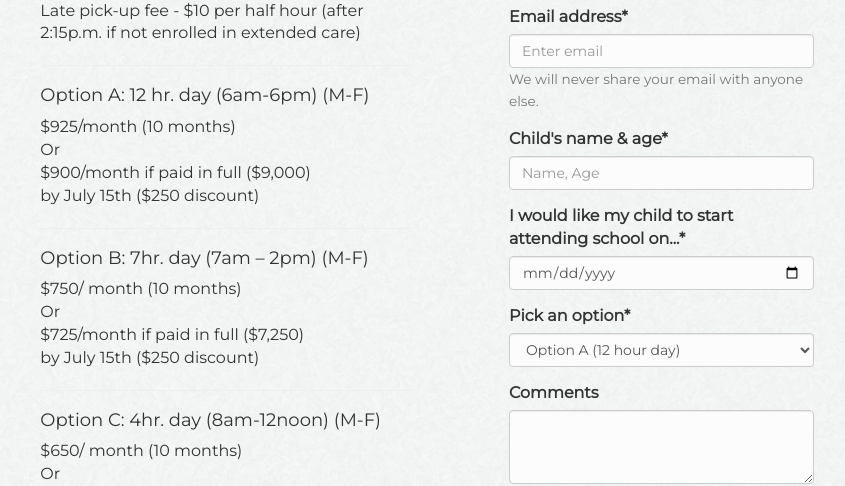
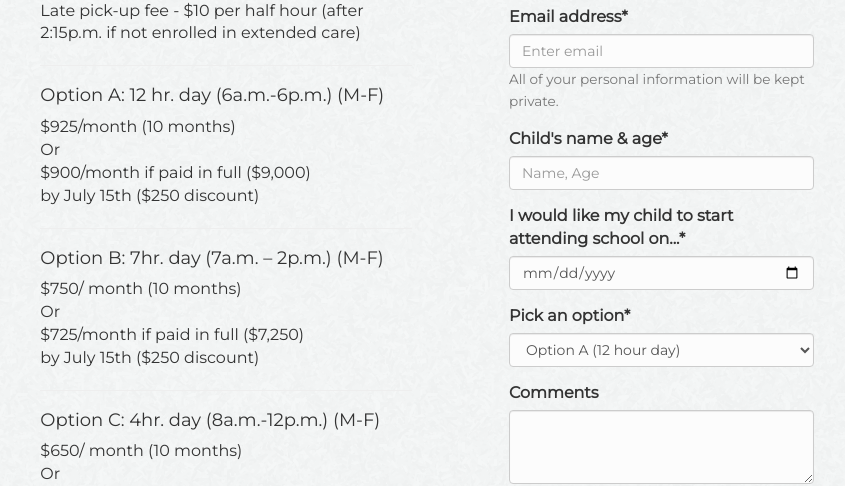
Before and after one commit to Script-Kiddies-LLC/namakprep, a website: page public/admission.html in a window 1280 px wide. Shown: the part 403-889 px from the top of the page, 183-1028 px from the left. Drawn offline with nearby package versions, Linux system fonts and the light colour scheme; a web font is replaced by a local one.

Commit message:
edited admissions file

```diff
--- a/public/admission.html
+++ b/public/admission.html
@@ -73,13 +73,13 @@
 							<h3>2016-2017 School Year Tuition and Fees</h3>
 							<h4>Fees:</h4> Annual Registration fee - $100 (non-refundable)<br> Early drop-off fee - $10 (if dropped off before 6:50a.m.)<br> Late pick-up fee - $10 per half hour (after 2:15p.m. if not enrolled in extended care)
 							<hr>
-							<h4>Option A: 12 hr. day (6am-6pm) (M-F)</h4> $925/month (10 months)<br> Or
+							<h4>Option A: 12 hr. day (6a.m.-6p.m.) (M-F)</h4> $925/month (10 months)<br> Or
 							<br> $900/month if paid in full ($9,000)<br> by July 15th ($250 discount)<br>
 							<hr>
-							<h4>Option B: 7hr. day (7am – 2pm) (M-F)</h4> $750/ month (10 months)<br> Or
+							<h4>Option B: 7hr. day (7a.m. – 2p.m.) (M-F)</h4> $750/ month (10 months)<br> Or
 							<br> $725/month if paid in full ($7,250)<br> by July 15th ($250 discount)<br>
 							<hr>
-							<h4>Option C: 4hr. day (8am-12noon) (M-F)</h4> $650/ month (10 months)<br> Or
+							<h4>Option C: 4hr. day (8a.m.-12p.m.) (M-F)</h4> $650/ month (10 months)<br> Or
 							<br> $625/ month if paid in full ($6,250)<br> by July 15th ($250 discount)
 							<hr>
 						</p>
@@ -99,7 +99,7 @@
 							<div class="form-group">
 								<label for="email">Email address*</label>
 								<input type="email" name="Email" class="form-control" id="email" aria-describedby="emailHelp" placeholder="Enter email" required>
-								<small id="emailHelp" class="form-text text-muted">We will never share your email with anyone else.</small>
+								<small id="emailHelp" class="form-text text-muted">All of your personal information will be kept private.</small>
 							</div>
 							<div class="form-group">
 								<label for="childna">Child's name & age*</label>
```
